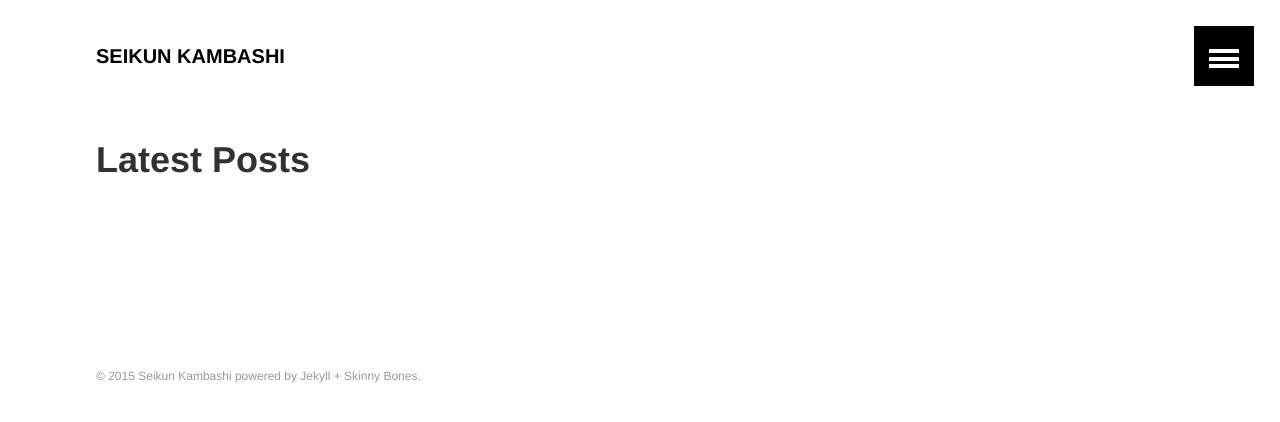
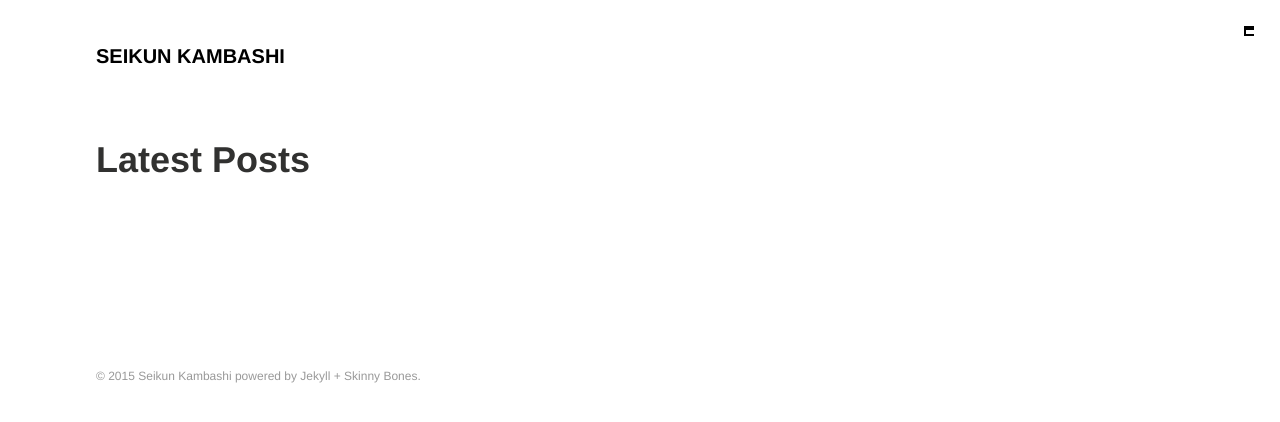
Before and after one commit to skambashi/skambashi.github.io, a Jekyll site: the page built from index.md, in a window 1280 px wide. Shown: the top 422 px of the page. Built offline with Jekyll 4.4.1, drawn with Linux system fonts in a browser that asks for light colours.

Commit message:
Update _sliding-menu.scss

```diff
--- a/_sass/_sliding-menu.scss
+++ b/_sass/_sliding-menu.scss
@@ -27,8 +27,8 @@
   top: $gutter;
   right: $gutter;
   display: block;
-  width: $button-size * 2;
-  height: $button-size * 2;
+  width: 10px; //$button-size * 2;
+  height: 10px; //$button-size * 2;
   background: $primary-color;
   outline: 0;
   padding: 0;
```
